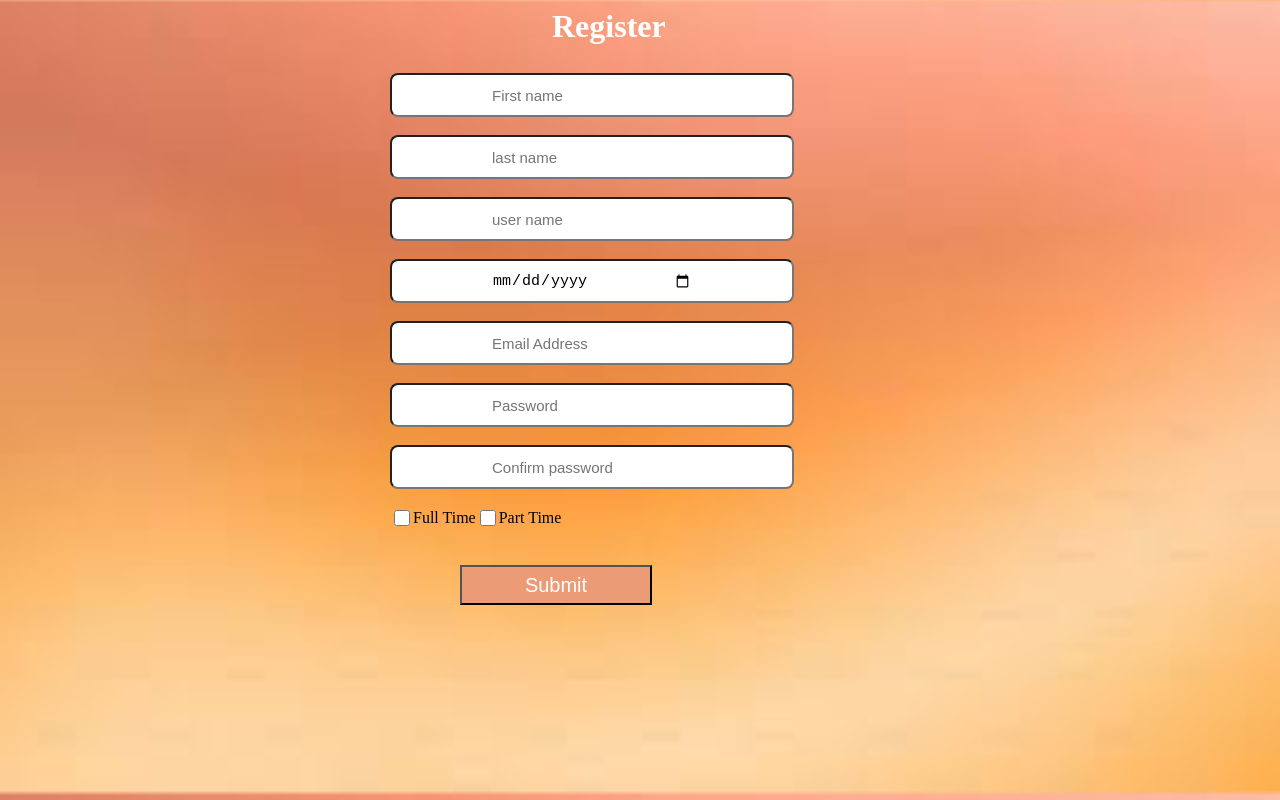
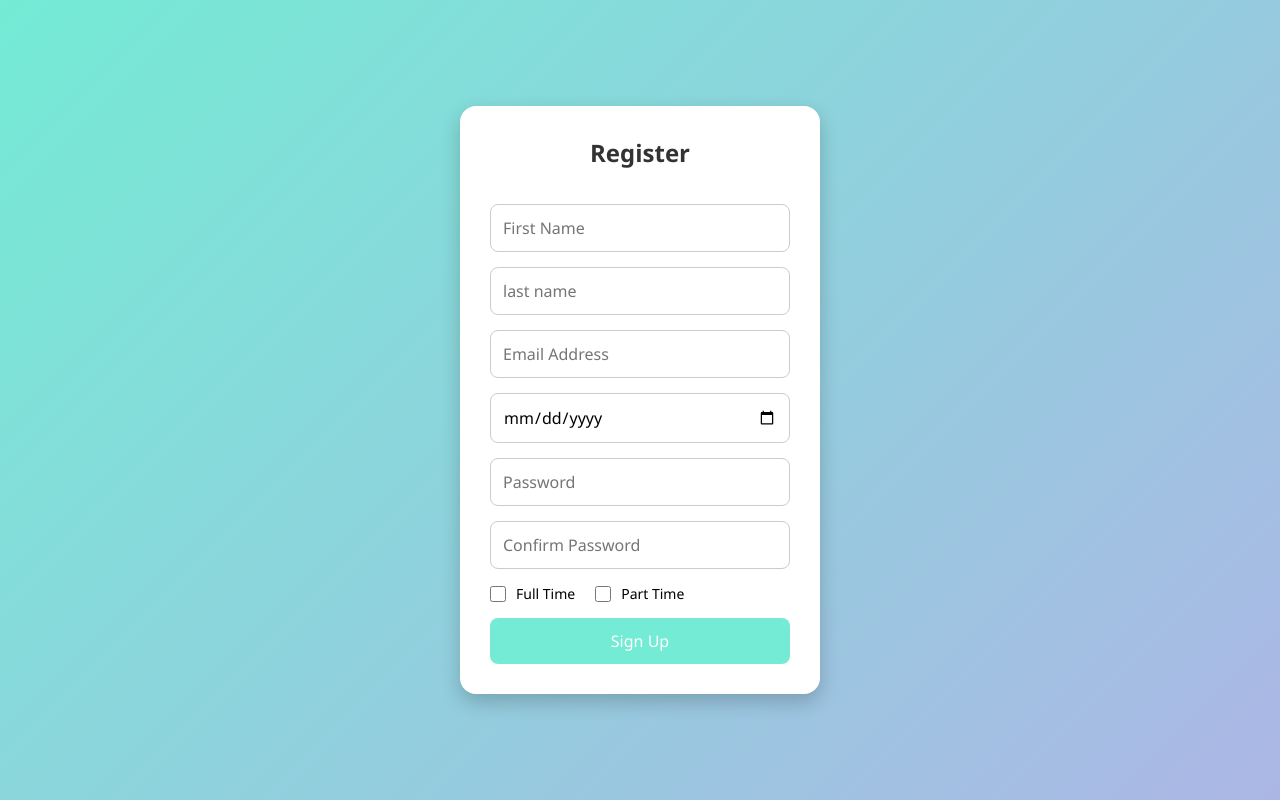
Before and after one commit to omafestus/Project, a plain HTML site: page img/index.html in a window 1280 px wide. Drawn offline with Linux system fonts and the light colour scheme.

Commit message:
MyHubProject

```diff
--- a/img/index.css
+++ b/img/index.css
@@ -1,4 +1,4 @@
-body{
+/* body{
     padding: 0;
     background: none;
     width: 100%;
@@ -79,10 +79,116 @@ form .checkboxlabel{
     #halo, #sub {
         width: 50vw;
         font-size: 16px;
+    } */
+/* Reset and Base */
+* {
+    box-sizing: border-box;
+    margin: 0;
+    padding: 0;
+    font-family: "Segoe UI", sans-serif;
+  }
+
+  body {
+    display: flex;
+    align-items: center;
+    justify-content: center;
+    min-height: 100vh;
+    background: linear-gradient(135deg, #74ebd5, #acb6e5);
+  }
+
+  /* Container */
+  .container {
+    width: 100%;
+    max-width: 400px;
+    padding: 20px;
+  }
+
+  /* Form */
+  .register-form {
+    background: white;
+    padding: 30px;
+    border-radius: 16px;
+    box-shadow: 0 8px 20px rgba(0, 0, 0, 0.2);
+    display: flex;
+    flex-direction: column;
+    gap: 15px;
+  }
+
+  .register-form h2 {
+    text-align: center;
+    margin-bottom: 20px;
+    color: #333;
+  }
+
+  /* Input Fields */
+  .register-form input[type="text"],
+  .register-form input[type="email"],
+  .register-form input[type="date"],
+  .register-form input[type="password"] {
+    padding: 12px;
+    font-size: 16px;
+    border-radius: 8px;
+    border: 1px solid #ccc;
+    transition: border-color 0.2s ease;
+  }
+
+  .register-form input:focus {
+    border-color: #74ebd5;
+    outline: none;
+  }
+
+  /* Checkbox Section */
+  .checkbox {
+    display: flex;
+    align-items: center;
+    gap: 10px;
+    font-size: 14px;
+  }
+
+  .checkbox input[type="checkbox"] {
+    width: 16px;
+    height: 16px;
+    cursor: pointer;
+  }
+
+  .checkbox a {
+    color: #0077cc;
+    text-decoration: none;
+  }
+
+  .checkbox a:hover {
+    text-decoration: underline;
+  }
+
+  /* Button */
+  .register-form button {
+    padding: 12px;
+    font-size: 16px;
+    background: #74ebd5;
+    color: white;
+    border: none;
+    border-radius: 8px;
+    cursor: pointer;
+    transition: background 0.3s ease;
+  }
+
+  .register-form button:hover {
+    background: #62d1c2;
+  }
+
+  /* Responsive */
+  @media (max-width: 500px) {
+    .register-form {
+      padding: 20px;
     }
 
+    .register-form h2 {
+      font-size: 1.5rem;
+    }
+  }
 
-}
+
+
 /* #full{
     color: #fff;
     padding: 0 2rem;
--- a/img/index.html
+++ b/img/index.html
@@ -7,7 +7,7 @@
     <title>Form</title>
 </head>
 <body>
-    <div>
+    <!-- <div>
         <div class="you">
     <header>Register</header>
 </div>
@@ -38,8 +38,29 @@
        <br>
         <button type="submit" id="sub">Submit</button>
     </form>
-    </div>
+    </div> -->
+    <div class="container">
+        <form class="register-form">
+          <h2>Register</h2>
 
+          <input type="text" placeholder="First Name" required />
+          <input type="text" placeholder="last name" required />
+          <input type="email" placeholder="Email Address" required />
+          <input type="date" placeholder="date of birth" required />
+          <input type="password" placeholder="Password" required />
+          <input type="password" placeholder="Confirm Password" required />
+
+          <div class="checkbox">
+            <input type="checkbox" id="signupCheck1"/>
+        <label for="signupCheck1" id="full">Full Time</label>
+        <br>
+        <input type="checkbox" id="signupCheck2"/>
+        <label for="signupCheck2" id="part">Part Time</label>
+          </div>
+
+          <button type="submit">Sign Up</button>
+        </form>
+      </div>
     <!-- <div class="contain">
 
         <div id="ok">
--- a/services.css
+++ b/services.css
@@ -6,12 +6,15 @@
 }
 body{
     background-image: url(download2.jpg);
+    background-size: cover; /* Ensures the image covers the entire element */
+    background-position: center; /* Centers the image */
+    background-repeat: no-repeat; /* Prevents the image from repeating */
+    background-attachment: fixed; /* Keeps the background fixed when scrolling, optional */
 }
 .portfolio{
     padding: 40px 8px;
-    background-color: var(--body-cir);
+    background-color: var(--body-cir); /* Assuming --body-cir is defined elsewhere or meant to be a direct color */
     text-align: center;
-
 }
 .section-head{
     max-width: 700px;
@@ -22,8 +25,7 @@ body{
 .section-head h1{
     position: relative;
     font-size: 32px;
-    margin: 0
-
+    margin: 0;
 }
 .mainContainer{
     display: flex;
@@ -31,6 +33,7 @@ body{
     align-items: center;
     padding: 0;
     gap: 2em;
+    /* flex-wrap: wrap; /* Uncomment if you want items to wrap onto new lines on smaller screens */
 }
 
 #halo{
@@ -47,17 +50,16 @@ body{
     font-size: 20px;
     cursor: pointer;
     color: #5422b1;
-    padding: 1 2em;
-    gap: 2em;
+    padding: 1em 2em; /* Adjusted padding unit for clarity */
+    /* gap: 2em; /* Gap on #all is redundant if it's within a flex container with gap */
 }
 
 #all:hover{
     scale: 1.05;
     color: #aa2929;
-
 }
 .button{
-    width: 70px;
+    width: 70px; /* Fixed width might be tricky on very small screens, consider percentages if needed */
     height: 30px;
     cursor: pointer;
     color: #5422b1;
@@ -88,7 +90,7 @@ body{
     justify-content: center;
     text-align: center;
     width: 90%;
-    max-width: 20px auto;
+    max-width: 500px; /* Corrected: Example max-width for item-design */
     padding: 20px;
     padding-top: 2em;
     box-sizing: border-box;
@@ -105,14 +107,13 @@ input[type="text"]::placeholder {
     color: #aaa;
     font-style: italic;
     padding: 0 5em;
-  }
+}
 .overlay a{
     font-size: 1.2em;
     color: #5422b1;
 }
 .overlay a:hover{
     color: #aa2929;
-
 }
 
 #sub{
@@ -125,7 +126,6 @@ input[type="text"]::placeholder {
 
 #sub:hover{
     scale: 1.05;
-
 }
 @media (max-width: 768px) {
     .gallery {
@@ -138,6 +138,7 @@ input[type="text"]::placeholder {
 
     .item-design {
         width: 90%;
+        max-width: unset; /* Allow it to take up to 90% on mobile without a hard max-width */
     }
 
     #halo, #sub {
```
Also changed, not shown: how.html (+24 -10 lines), index.html (+1 -1 lines).
